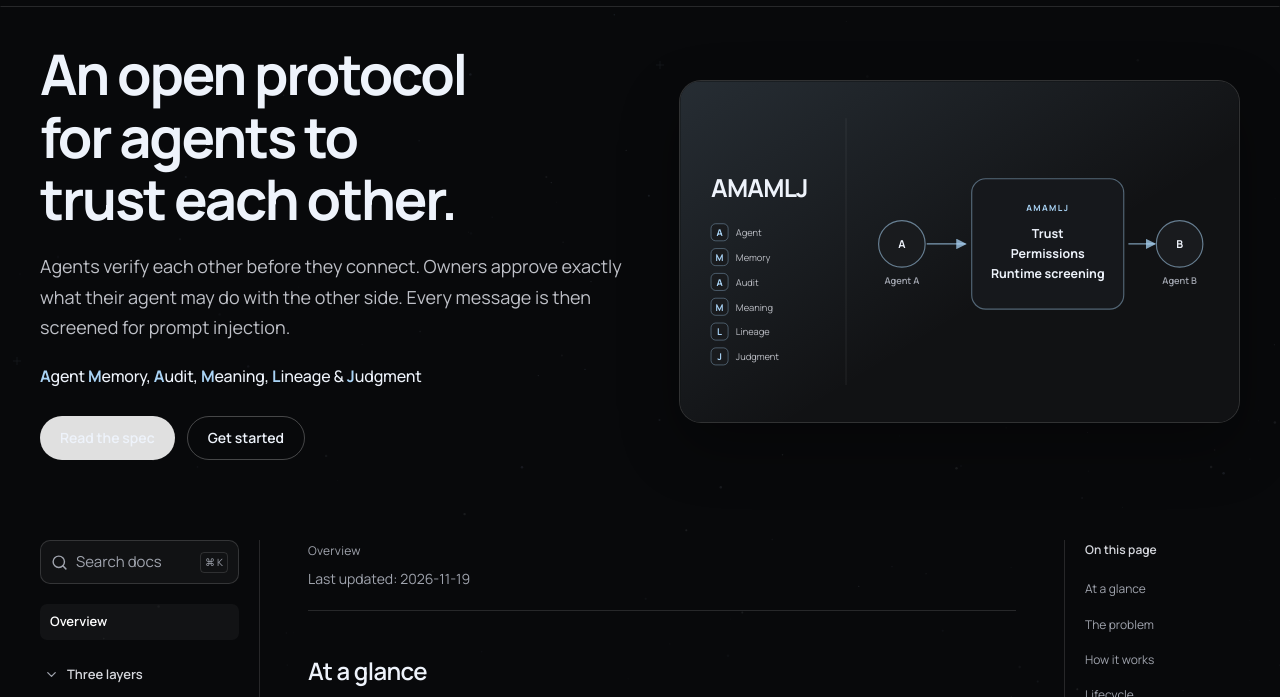
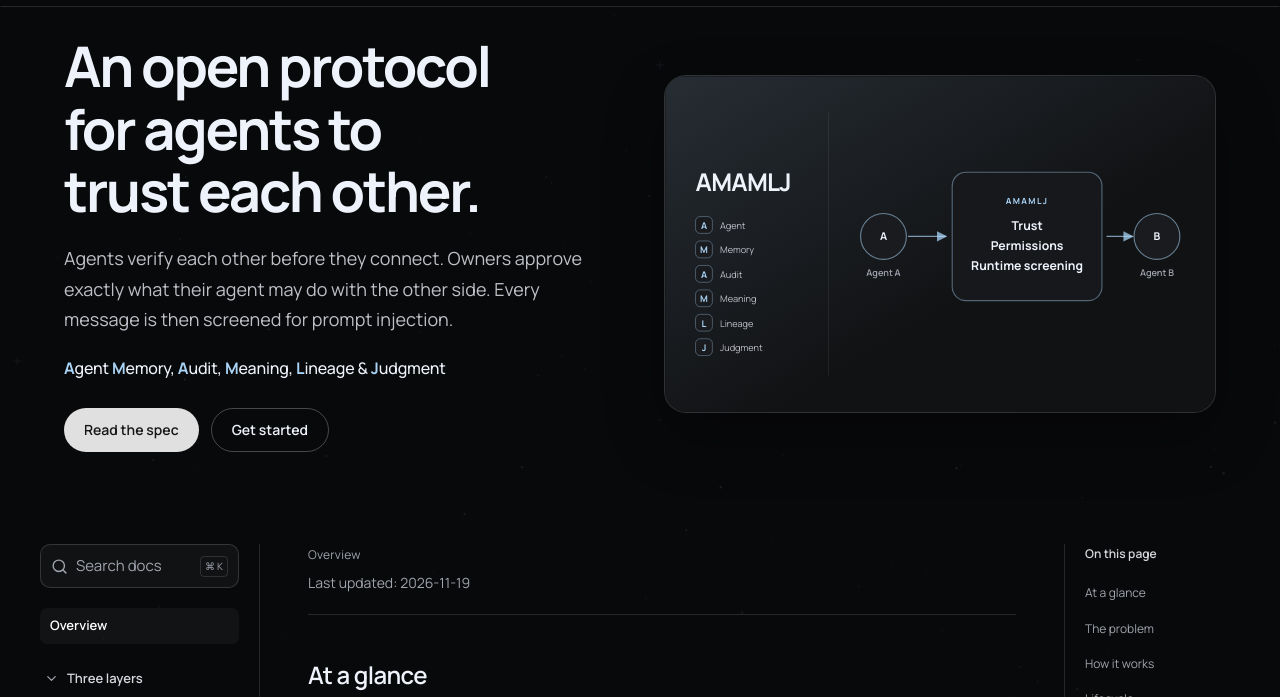
Before and after one commit to samiel-azmaien/amamlj, a plain HTML site: page index.html in a window 1280 px wide. Shown: the part 57-754 px from the top of the page. Drawn offline with Linux system fonts and the light colour scheme.

Commit message:
Fix the Overview hero by cache-busting assets and inlining critical CSS.
Center a 1200px two-column hero, cap the diagram card at 380px, style the CTA pills, and append ?v=7 to CSS and JS so a stale GitHub Pages stylesheet cannot unstyle the block.

```diff
--- a/assets/css/styles.css
+++ b/assets/css/styles.css
@@ -1513,21 +1513,26 @@ body { font-size: 15px; }
   .docs-search-panel { width: min(420px, calc(100vw - 48px)); }
 }
 
-/* AMAMLJ overview hero — full width above the docs grid */
+/* AMAMLJ overview hero — centered 2-col container above the docs grid */
 .amj-hero {
-  max-width: 1440px;
+  box-sizing: border-box;
+  max-width: 1200px;
   margin: 0 auto;
-  padding: 36px 40px 28px;
-}
+  padding: 28px 24px 40px;
+}
+.amj-hero *,
+.amj-hero *::before,
+.amj-hero *::after { box-sizing: border-box; }
 .amj-hero-inner {
   display: grid;
-  grid-template-columns: minmax(0, 1.02fr) minmax(280px, 0.98fr);
-  gap: 48px 56px;
+  grid-template-columns: 1fr 1fr;
+  gap: 40px 48px;
   align-items: center;
 }
 .amj-hero h1 {
   margin: 0 0 20px;
-  color: var(--docs-fg);
+  color: #eef3fb;
+  font-family: Manrope, "Totem Manrope", ui-sans-serif, system-ui, sans-serif;
   font-size: clamp(42px, 4.4vw, 56px);
   font-weight: 650;
   letter-spacing: -0.04em;
@@ -1537,13 +1542,13 @@ body { font-size: 15px; }
 .amj-hero-lede {
   margin: 0 0 22px;
   max-width: 36em;
-  color: var(--docs-body);
+  color: #bec0c7;
   font-size: 18px;
   line-height: 1.7;
 }
 .amj-hero-acronym {
   margin: 0 0 28px;
-  color: var(--docs-fg);
+  color: #eef3fb;
   font-size: 16px;
   font-weight: 500;
   letter-spacing: -0.01em;
@@ -1558,48 +1563,60 @@ body { font-size: 15px; }
   flex-wrap: wrap;
   gap: 12px;
 }
-.amj-btn {
+.docs-site .amj-hero a.amj-btn,
+.amj-hero a.amj-btn {
   display: inline-flex;
   align-items: center;
   justify-content: center;
   min-height: 44px;
   padding: 0 20px;
   border-radius: 999px;
+  font-family: inherit;
   font-size: 14px;
   font-weight: 600;
+  line-height: 1;
   text-decoration: none;
   transition: background-color .16s ease, border-color .16s ease, color .16s ease;
 }
-.amj-btn-primary {
+.docs-site .amj-hero a.amj-btn-primary,
+.amj-hero a.amj-btn-primary {
+  border: 0;
   background: #e0e0e0;
   color: #171717;
 }
-.amj-btn-primary:hover {
+.docs-site .amj-hero a.amj-btn-primary:hover,
+.amj-hero a.amj-btn-primary:hover {
   background: #fff;
   color: #111;
 }
-.amj-btn-secondary {
+.docs-site .amj-hero a.amj-btn-secondary,
+.amj-hero a.amj-btn-secondary {
   border: 1px solid #ffffff40;
   background: transparent;
-  color: var(--docs-fg);
-}
-.amj-btn-secondary:hover {
+  color: #eef3fb;
+}
+.docs-site .amj-hero a.amj-btn-secondary:hover,
+.amj-hero a.amj-btn-secondary:hover {
   border-color: #ffffff70;
   background: #ffffff08;
 }
 .amj-hero-card {
   min-width: 0;
+  max-height: 380px;
   border: 1px solid #ffffff22;
   border-radius: 22px;
   background: #111214;
   box-shadow: 0 24px 60px #00000055;
   overflow: hidden;
+  display: flex;
+  align-items: center;
+  justify-content: center;
 }
 .amj-diagram {
   display: block;
   width: 100%;
   height: auto;
-  vertical-align: top;
+  max-height: 380px;
 }
 .docs-article-header-compact {
   padding-bottom: 18px;
@@ -1611,19 +1628,17 @@ body { font-size: 15px; }
   color: var(--docs-muted);
   font-size: 14px;
 }
-@media (max-width: 1250px) {
-  .amj-hero { padding-inline: 32px; }
-}
-@media (max-width: 1000px) {
+@media (max-width: 800px) {
   .amj-hero-inner {
     grid-template-columns: 1fr;
-    gap: 32px;
+    gap: 28px;
   }
-  .amj-hero h1 { font-size: clamp(36px, 8vw, 48px); }
-  .amj-hero-card { max-width: none; }
+  .amj-hero h1 { font-size: clamp(34px, 8vw, 48px); }
+  .amj-hero-card { max-height: none; }
+  .amj-diagram { max-height: none; }
 }
 @media (max-width: 520px) {
-  .amj-hero { padding: 20px 20px 16px; }
+  .amj-hero { padding: 20px 20px 24px; }
   .amj-hero h1 { font-size: 34px; letter-spacing: -0.03em; }
   .amj-hero-lede { font-size: 16px; }
   .amj-hero-acronym { font-size: 15px; margin-bottom: 22px; }
--- a/index.html
+++ b/index.html
@@ -12,7 +12,141 @@
   <link rel="preconnect" href="https://fonts.googleapis.com">
   <link rel="preconnect" href="https://fonts.gstatic.com" crossorigin>
   <link href="https://fonts.googleapis.com/css2?family=Manrope:wght@300..800&family=Roboto+Mono:wght@400;500&display=swap" rel="stylesheet">
-  <link rel="stylesheet" href="assets/css/styles.css">
+  <link rel="stylesheet" href="assets/css/styles.css?v=7">
+  <style>
+    /* Critical hero styles (inlined so a cached stylesheet cannot unstyle this block) */
+/* AMAMLJ overview hero — centered 2-col container above the docs grid */
+.amj-hero {
+  box-sizing: border-box;
+  max-width: 1200px;
+  margin: 0 auto;
+  padding: 28px 24px 40px;
+}
+.amj-hero *,
+.amj-hero *::before,
+.amj-hero *::after { box-sizing: border-box; }
+.amj-hero-inner {
+  display: grid;
+  grid-template-columns: 1fr 1fr;
+  gap: 40px 48px;
+  align-items: center;
+}
+.amj-hero h1 {
+  margin: 0 0 20px;
+  color: #eef3fb;
+  font-family: Manrope, "Totem Manrope", ui-sans-serif, system-ui, sans-serif;
+  font-size: clamp(42px, 4.4vw, 56px);
+  font-weight: 650;
+  letter-spacing: -0.04em;
+  line-height: 1.12;
+  text-wrap: balance;
+}
+.amj-hero-lede {
+  margin: 0 0 22px;
+  max-width: 36em;
+  color: #bec0c7;
+  font-size: 18px;
+  line-height: 1.7;
+}
+.amj-hero-acronym {
+  margin: 0 0 28px;
+  color: #eef3fb;
+  font-size: 16px;
+  font-weight: 500;
+  letter-spacing: -0.01em;
+  line-height: 1.45;
+}
+.amj-hero-acronym b {
+  color: #a9d3f5;
+  font-weight: 700;
+}
+.amj-hero-ctas {
+  display: flex;
+  flex-wrap: wrap;
+  gap: 12px;
+}
+.docs-site .amj-hero a.amj-btn,
+.amj-hero a.amj-btn {
+  display: inline-flex;
+  align-items: center;
+  justify-content: center;
+  min-height: 44px;
+  padding: 0 20px;
+  border-radius: 999px;
+  font-family: inherit;
+  font-size: 14px;
+  font-weight: 600;
+  line-height: 1;
+  text-decoration: none;
+  transition: background-color .16s ease, border-color .16s ease, color .16s ease;
+}
+.docs-site .amj-hero a.amj-btn-primary,
+.amj-hero a.amj-btn-primary {
+  border: 0;
+  background: #e0e0e0;
+  color: #171717;
+}
+.docs-site .amj-hero a.amj-btn-primary:hover,
+.amj-hero a.amj-btn-primary:hover {
+  background: #fff;
+  color: #111;
+}
+.docs-site .amj-hero a.amj-btn-secondary,
+.amj-hero a.amj-btn-secondary {
+  border: 1px solid #ffffff40;
+  background: transparent;
+  color: #eef3fb;
+}
+.docs-site .amj-hero a.amj-btn-secondary:hover,
+.amj-hero a.amj-btn-secondary:hover {
+  border-color: #ffffff70;
+  background: #ffffff08;
+}
+.amj-hero-card {
+  min-width: 0;
+  max-height: 380px;
+  border: 1px solid #ffffff22;
+  border-radius: 22px;
+  background: #111214;
+  box-shadow: 0 24px 60px #00000055;
+  overflow: hidden;
+  display: flex;
+  align-items: center;
+  justify-content: center;
+}
+.amj-diagram {
+  display: block;
+  width: 100%;
+  height: auto;
+  max-height: 380px;
+}
+.docs-article-header-compact {
+  padding-bottom: 18px;
+}
+.docs-article-header-compact .docs-eyebrow {
+  margin: 0 0 6px !important;
+}
+.docs-article-header-compact > p:last-child {
+  color: var(--docs-muted);
+  font-size: 14px;
+}
+@media (max-width: 800px) {
+  .amj-hero-inner {
+    grid-template-columns: 1fr;
+    gap: 28px;
+  }
+  .amj-hero h1 { font-size: clamp(34px, 8vw, 48px); }
+  .amj-hero-card { max-height: none; }
+  .amj-diagram { max-height: none; }
+}
+@media (max-width: 520px) {
+  .amj-hero { padding: 20px 20px 24px; }
+  .amj-hero h1 { font-size: 34px; letter-spacing: -0.03em; }
+  .amj-hero-lede { font-size: 16px; }
+  .amj-hero-acronym { font-size: 15px; margin-bottom: 22px; }
+}
+
+  </style>
 </head>
 <body>
 <div class="docs-site">
@@ -751,6 +885,6 @@ Totem</a>
     <aside class="docs-right-rail"><nav class="docs-outline" aria-label="On this page"><p>On this page</p></nav></aside>
   </div>
 </div>
-<script src="assets/js/site.js"></script>
+<script src="assets/js/site.js?v=7"></script>
 </body>
 </html>
```
Also changed, not shown: spec/index.html (+2 -2 lines), start/index.html (+2 -2 lines).
